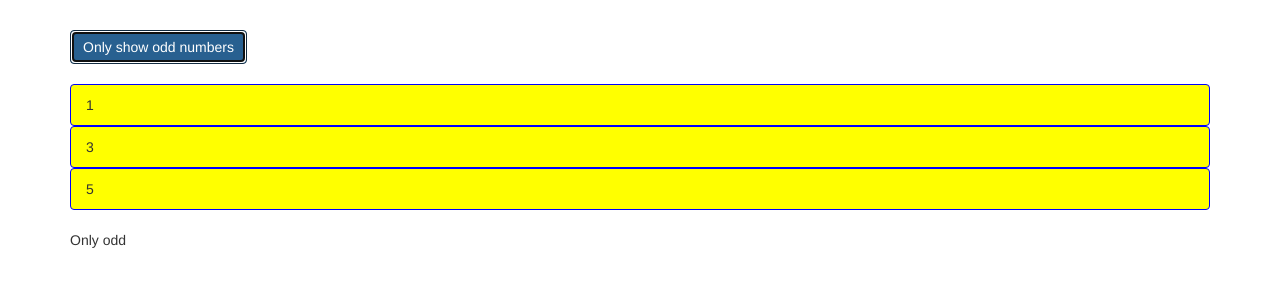
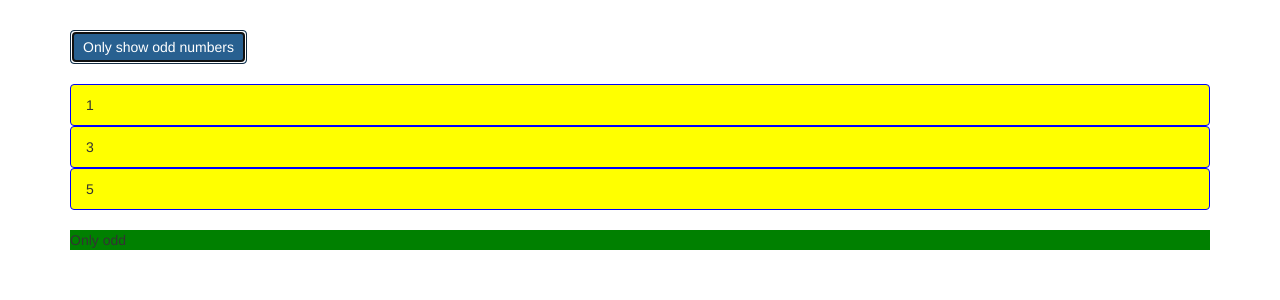
Before and after one commit to EaRthSaVior/angular-directives-tutorial, an Angular app: page / in a window 1280 px wide. Both pictures are taken after a click on the button "Only show odd numbers". Shown: the top 300 px of the page. Built offline with nearby package versions, Linux system fonts and the light colour scheme.

Commit message:
create a basic directive

```diff
--- a/src/app/app.component.html
+++ b/src/app/app.component.html
@@ -18,7 +18,7 @@
         </div>
       </ul>
       <ng-template [ngIf]="onlyOdd">
-        <p>Only odd</p>
+        <p appBasicHighlight>Only odd</p>
       </ng-template>
     </div>
   </div>
--- a/src/app/app.module.ts
+++ b/src/app/app.module.ts
@@ -4,10 +4,12 @@ import { FormsModule } from '@angular/forms';
 
 
 import { AppComponent } from './app.component';
+import { BasicHighlightDirective } from './basic-highlight.directive';
 
 @NgModule({
   declarations: [
-    AppComponent
+    AppComponent,
+    BasicHighlightDirective
   ],
   imports: [
     BrowserModule,
--- /dev/null
+++ b/src/app/basic-highlight.directive.ts
@@ -0,0 +1,11 @@
+import { Directive, ElementRef } from '@angular/core';
+
+@Directive({
+  selector: '[appBasicHighlight]',
+})
+export class BasicHighlightDirective {
+  constructor(private el: ElementRef) {}
+  ngOnInit() {
+    this.el.nativeElement.style.backgroundColor = 'green';
+  }
+}
```
